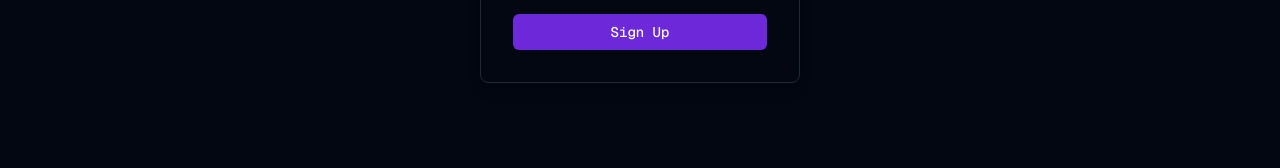
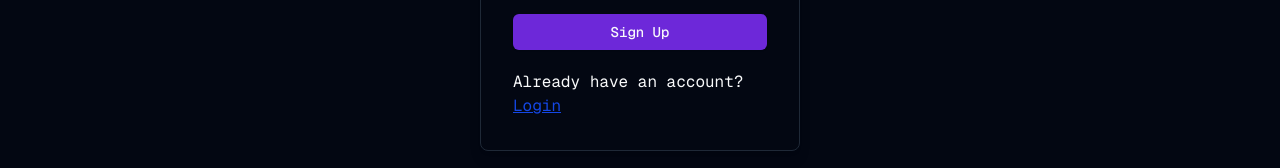
Before and after one commit to zulfikar2022/home-hunt-frontend, a Next.js app: page /signup in a window 1280 px wide. Shown: the part 581-749 px from the top of the page. Built offline with nearby package versions, Linux system fonts and the light colour scheme; no server answers.

Commit message:
fix: add navigation links to Signup and Login pages for improved user flow

```diff
--- a/src/app/(loggedOutOnlyLayout)/signup/page.tsx
+++ b/src/app/(loggedOutOnlyLayout)/signup/page.tsx
@@ -26,6 +26,7 @@ import { useEffect } from "react";
 import { tokenDecoder } from "../../../../utils/auth";
 import toast from "react-hot-toast";
 import { BASE_URL } from "../../../../utils/constants";
+import Link from "next/link";
 
 // Zod schema for form validation
 const formSchema = z
@@ -194,6 +195,12 @@ const SignupPage = () => {
           </Button>
         </form>
       </Form>
+      <div className="mt-5">
+        <p>Already have an account?</p>{" "}
+        <Link className="underline text-blue-700" href="/login">
+          Login
+        </Link>
+      </div>
     </div>
   );
 };
--- a/src/common_pages/auth-pages/LoginPage.tsx
+++ b/src/common_pages/auth-pages/LoginPage.tsx
@@ -19,6 +19,7 @@ import { useRouter } from "next/navigation";
 import { BASE_URL } from "../../../utils/constants";
 import { tokenDecoder } from "../../../utils/auth";
 import { useEffect } from "react";
+import Link from "next/link";
 
 const formSchema = z
   .object({
@@ -172,6 +173,12 @@ const LoginComponent = () => {
           }
         </form>
       </Form>
+      <div className="mt-5">
+        <p>First Time Here?</p>{" "}
+        <Link className="underline text-blue-700" href="/signup">
+          Sign UP
+        </Link>
+      </div>
     </div>
   );
 };
```
